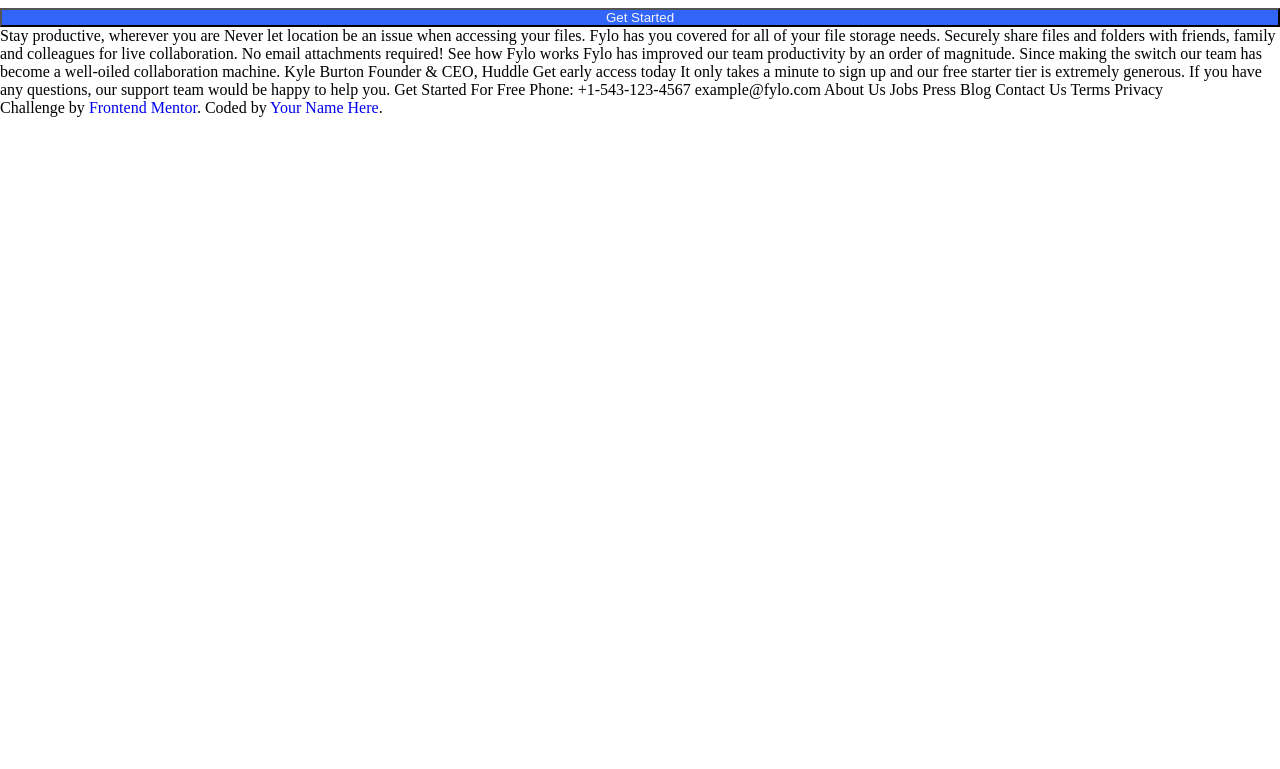
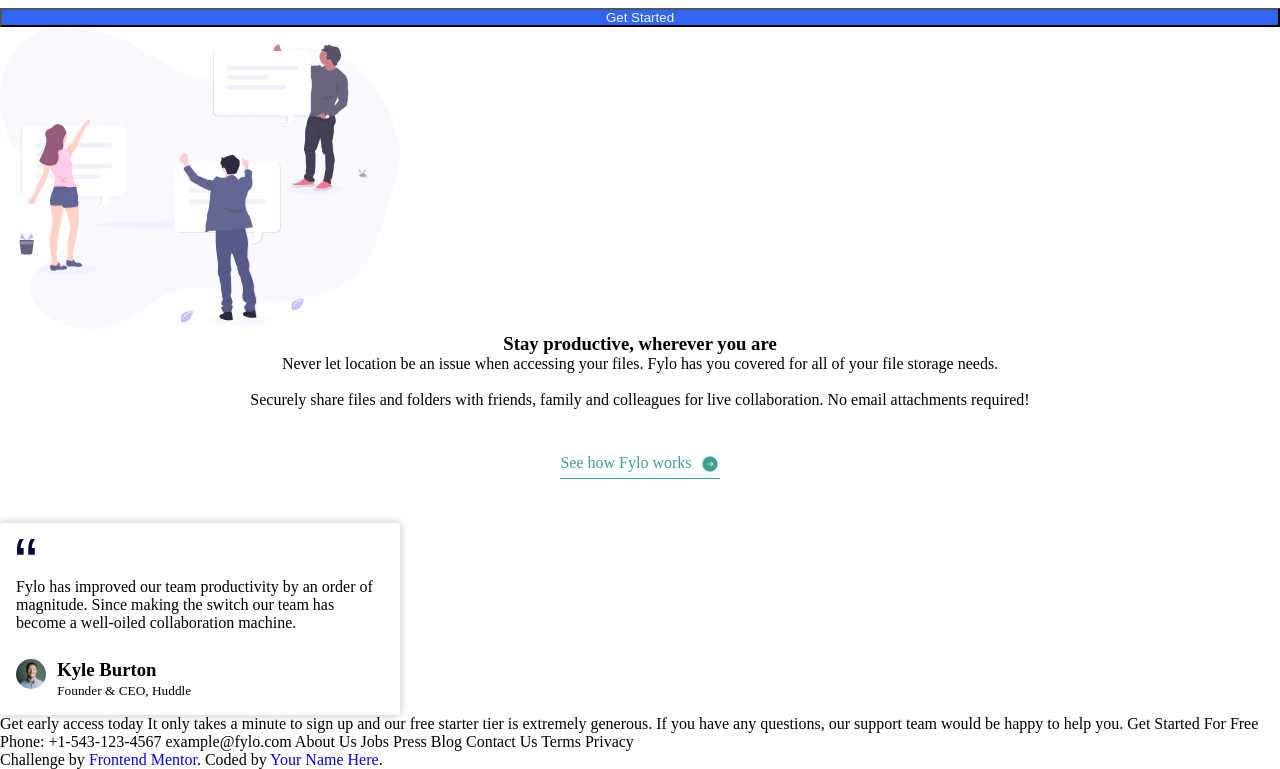
Before and after one commit to SanazBHMN/fylo-landing-page-master, a website: page index.html in a window 1280 px wide. Shown: the part 415-1184 px from the top of the page. Before the commit the page ends 800 px from the top, so only its background shows below. Drawn offline with Linux system fonts and the light colour scheme.

Commit message:
Build section 2

```diff
--- a/index.html
+++ b/index.html
@@ -38,7 +38,7 @@
 
     <section class="section-1">
       <article class="svg__img">
-        <img src="./images/illustration-1.svg" alt="illustration-1" />
+        <img src="./images/illustration-1.svg" alt="illustration" />
       </article>
 
       <article class="section-1__info">
@@ -59,17 +59,60 @@
         </article>
       </article>
     </section>
-    Stay productive, wherever you are Never let location be an issue when
-    accessing your files. Fylo has you covered for all of your file storage
-    needs. Securely share files and folders with friends, family and colleagues
-    for live collaboration. No email attachments required! See how Fylo works
-    Fylo has improved our team productivity by an order of magnitude. Since
-    making the switch our team has become a well-oiled collaboration machine.
-    Kyle Burton Founder & CEO, Huddle Get early access today It only takes a
-    minute to sign up and our free starter tier is extremely generous. If you
-    have any questions, our support team would be happy to help you. Get Started
-    For Free Phone: +1-543-123-4567 example@fylo.com About Us Jobs Press Blog
-    Contact Us Terms Privacy
+
+    <section class="section-2">
+      <article class="svg__img">
+        <img src="./images/illustration-2.svg" alt="illustration" />
+      </article>
+
+      <article class="section-2__info">
+        <h1 class="section-2__title">Stay productive, wherever you are</h1>
+        <p class="section-2__description">
+          Never let location be an issue when accessing your files. Fylo has you
+          covered for all of your file storage needs.
+        </p>
+        <br />
+        <p class="section-2__description">
+          Securely share files and folders with friends, family and colleagues
+          for live collaboration. No email attachments required!
+        </p>
+      </article>
+
+      <article class="section-2__link">
+        <a href=""
+          >See how Fylo works
+          <span class="section-2__icon">
+            <img src="./images/icon-arrow.svg" class="icon" />
+          </span>
+        </a>
+      </article>
+
+      <article class="section-2__testimonial">
+        <div class="testimonial">
+          <img src="./images/icon-quotes.svg" class="icon" />
+          <p class="testimonial__text">
+            Fylo has improved our team productivity by an order of magnitude.
+            Since making the switch our team has become a well-oiled
+            collaboration machine.
+          </p>
+          <div class="testimonial__profile">
+            <img
+              src="./images/avatar-testimonial.jpg"
+              class="testimonial__avatar"
+            />
+            <div class="destimonial__info">
+              <h3>Kyle Burton</h3>
+              <small>Founder & CEO, Huddle</small>
+            </div>
+          </div>
+        </div>
+      </article>
+    </section>
+
+    Get early access today It only takes a minute to sign up and our free
+    starter tier is extremely generous. If you have any questions, our support
+    team would be happy to help you. Get Started For Free Phone: +1-543-123-4567
+    example@fylo.com About Us Jobs Press Blog Contact Us Terms Privacy
 
     <footer>
       <p class="attribution">
--- /dev/null
+++ b/scss/components/_icon.scss
@@ -0,0 +1,3 @@
+.icon {
+  width: 20px;
+}
--- /dev/null
+++ b/scss/components/_section-2.scss
@@ -0,0 +1,40 @@
+.section-2 {
+  &__info {
+    text-align: center;
+  }
+
+  &__link {
+    width: fit-content;
+    border-bottom: 1px solid var(--secondary-color-moderate);
+    margin: 2.8rem auto;
+
+    a {
+      display: flex;
+      gap: 0.5rem;
+      color: var(--secondary-color-moderate);
+    }
+  }
+
+  .testimonial {
+    width: 400px;
+    border-radius: 4px;
+    box-shadow: 0px 0px 8px var(--text-color-dark);
+    padding: 1rem;
+
+    &__text {
+      margin-top: 1rem;
+    }
+
+    &__profile {
+      display: flex;
+      gap: 0.7rem;
+      margin-top: 1.7rem;
+    }
+
+    &__avatar {
+      width: 30px;
+      height: 30px;
+      border-radius: 50%;
+    }
+  }
+}
--- a/scss/styles.scss
+++ b/scss/styles.scss
@@ -2,5 +2,7 @@
 @import "base/base";
 @import "layout/layout";
 @import "components/button";
+@import "components/icon";
 @import "components/header";
 @import "components/section-1";
+@import "components/section-2";
```
Also changed, not shown: css/style.css, 1 other file.
